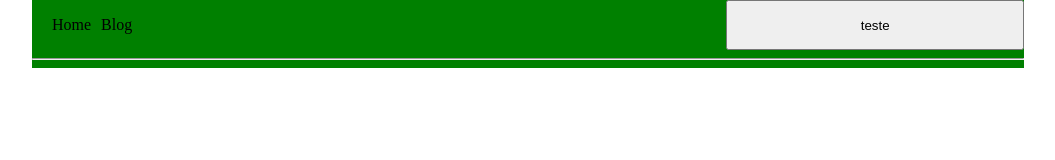
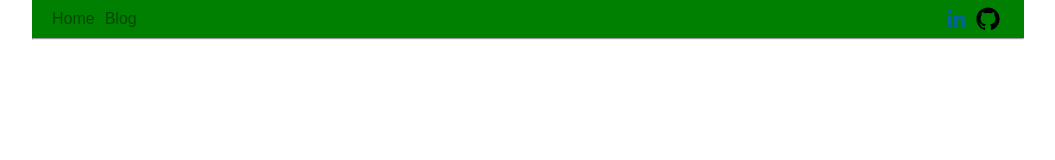
Before and after one commit to Elitro/Webpage, a website built with webpack: page src/index.html in a window 1280 px wide. Shown: the whole page, without its empty margins (112-1167 px from the left). Built offline with nearby package versions, Linux system fonts and the light colour scheme.

Commit message:
added social media buttons, working on switching page content when clicking the menu

```diff
--- /dev/null
+++ b/src/components/content/content.js
@@ -0,0 +1,25 @@
+const ContentModule = (function() {
+
+    function updateContent(option) {
+        const content = document.getElementById('content');
+        console.log('Change Content');
+        switch (option) {
+            case 'webpack':
+                {
+                    // content.parentNode.replaceChild(, content);
+                    console.log(content);
+                }
+                break;
+
+            default:
+                break;
+        }
+    }
+
+    return {
+        updateContent: updateContent
+    }
+
+})();
+
+export default ContentModule;
--- a/src/components/header/header.html
+++ b/src/components/header/header.html
@@ -1,4 +1,17 @@
 <nav id="main-nav">
-    <ul id="nav-menu"></ul>
-    <button class="media-button">teste</button>
+    <ul id="nav-menu" class="menu-list"></ul>
+    <ul class="social-media">
+        <a href="#" title="LinkedIn">
+            <svg class="icon linkedin" viewBox="0 0 512 512">
+                <path d="M186.4 142.4c0 19-15.3 34.5-34.2 34.5 -18.9 0-34.2-15.4-34.2-34.5 0-19 15.3-34.5 34.2-34.5C171.1 107.9 186.4 123.4 186.4 142.4zM181.4 201.3h-57.8V388.1h57.8V201.3zM273.8 201.3h-55.4V388.1h55.4c0 0 0-69.3 0-98 0-26.3 12.1-41.9 35.2-41.9 21.3 0 31.5 15 31.5 41.9 0 26.9 0 98 0 98h57.5c0 0 0-68.2 0-118.3 0-50-28.3-74.2-68-74.2 -39.6 0-56.3 30.9-56.3 30.9v-25.2H273.8z"/>
+            </svg>
+        </a>
+
+        <a href="#" title="GitHub">
+            <svg class="icon" viewBox="0 0 512 512">
+                <path d="M256 70.7c-102.6 0-185.9 83.2-185.9 185.9 0 82.1 53.3 151.8 127.1 176.4 9.3 1.7 12.3-4 12.3-8.9V389.4c-51.7 11.3-62.5-21.9-62.5-21.9 -8.4-21.5-20.6-27.2-20.6-27.2 -16.9-11.5 1.3-11.3 1.3-11.3 18.7 1.3 28.5 19.2 28.5 19.2 16.6 28.4 43.5 20.2 54.1 15.4 1.7-12 6.5-20.2 11.8-24.9 -41.3-4.7-84.7-20.6-84.7-91.9 0-20.3 7.3-36.9 19.2-49.9 -1.9-4.7-8.3-23.6 1.8-49.2 0 0 15.6-5 51.1 19.1 14.8-4.1 30.7-6.2 46.5-6.3 15.8 0.1 31.7 2.1 46.6 6.3 35.5-24 51.1-19.1 51.1-19.1 10.1 25.6 3.8 44.5 1.8 49.2 11.9 13 19.1 29.6 19.1 49.9 0 71.4-43.5 87.1-84.9 91.7 6.7 5.8 12.8 17.1 12.8 34.4 0 24.9 0 44.9 0 51 0 4.9 3 10.7 12.4 8.9 73.8-24.6 127-94.3 127-176.4C441.9 153.9 358.6 70.7 256 70.7z"/>
+            </svg>
+        </a>
+
+    </ul>
 </nav>
--- a/src/components/header/header.js
+++ b/src/components/header/header.js
@@ -1,4 +1,5 @@
 require('./header.scss');
+import ContentModule from '../content/content';
 
 const HeaderModule = (function() {
 
@@ -10,15 +11,11 @@ const HeaderModule = (function() {
     const options  = [
         {
             label: 'Home',
-            href: ''
+            href: '1'
         },
-        // {
-        //     label: 'Second',
-        //     href: ''
-        // },
         {
             label: 'Blog',
-            href: ''
+            href: '2'
         }
     ];
 
@@ -26,17 +23,24 @@ const HeaderModule = (function() {
     navMenu.parentNode.replaceChild(createMenu(options), navMenu);
 
     function createMenu(options) {
-        const menu = document.createElement('ul');
-        // const menu = document.getElementById('nav-menu');
+        const menu = templateDOM.getElementById('nav-menu');
 
         options.map((elem) => {
             const li = templateDOM.createElement('li');
+            li.addEventListener('click', (event) => {menuNavigate(event, elem.href), true});
             // li.setAttribute('href', elem.href);
             li.appendChild(document.createTextNode(elem.label));
+            li.setAttribute('class', 'menu-button');
             menu.appendChild(li);
         });
 
         return menu;
+    }
+
+    function menuNavigate(event, href) {
+        event.stopPropagation();
+        // console.log(`header ${href}`);
+        ContentModule.updateContent(href);
     }
 
     return {
@@ -44,5 +48,5 @@ const HeaderModule = (function() {
     }
 
 }());
-// export default greet;
+
 export default HeaderModule;
--- a/src/components/header/header.scss
+++ b/src/components/header/header.scss
@@ -1,10 +1,18 @@
+$ul-padding: 20px;
+
 nav {
     display: grid;
-    grid-template-columns: 70% 30%;
+    grid-template-columns: 60% 40%;
 }
 
 ul {
-    padding: 0px 20px 0px 20px;
+    margin: 0px;
+    padding: 0px $ul-padding 0px $ul-padding;
+    display: flex;
+    align-items: center;
+}
+
+.menu-list {
     list-style: none;
 
     li {
@@ -17,3 +25,38 @@ ul {
         padding: 10px 0px;
     }
 }
+
+.menu-button {
+    color: rgba(0,0,0,.44);
+    &:hover {
+        color: black;
+    }
+}
+
+.social-media {
+    display: flex;
+    justify-content: flex-end;
+
+    a {
+        display: flex;
+    }
+}
+
+.icon {
+    width: 2em;
+    height: 2em;
+
+    &:hover {
+        transform: scale(1.25);
+        transition-property: transform;
+        transition-duration: .5s;
+        transition-timing-function: ease-out;
+    }
+
+  }
+
+.linkedin {
+    path {
+        fill: #046399;
+    }
+}
--- a/src/index.html
+++ b/src/index.html
@@ -8,7 +8,7 @@
     <meta name="description" content="Webpage with information about me and my portfolio">
     <meta name="viewport" content="width=device-width, initial-scale=1.0">
 
-    <!-- <link rel="icon" type="image/x-icon" href="favicon.ico"> -->
+    <link rel="shortcut icon" href="favicon.ico" type="image/x-icon">
     <title>Web Page</title>
 </head>
 
@@ -18,7 +18,9 @@
 
             <div id="header"></div>
 
-            <hr>
+            <hr style="margin: 0px;">
+
+            <div id="content"></div>
 
         </div>
     </div>
--- a/src/main.js
+++ b/src/main.js
@@ -6,3 +6,7 @@ console.log('main.js');
 
 // debugger;
 document.getElementById('header').appendChild(HeaderModule.template);
+/*eslint no-unused-vars: 0*/
+function menuNavigate(event) {
+    console.log(`main ${event}`);
+}
--- a/src/styles.scss
+++ b/src/styles.scss
@@ -1,5 +1,6 @@
 body {
     margin: 0px;
+    font-family: Arial, Helvetica, sans-serif;
 }
 
 .page-body {
--- a/webpack.config.js
+++ b/webpack.config.js
@@ -44,11 +44,6 @@ module.exports = {
           // use style-loader in development
           fallback: "style-loader"
         })
-        // test: /\.s?css$/,
-        // use: extractSass.extract({
-        //     fallback: 'style-loader',
-        //     use: ['css-loader', 'sass-loader']
-        // })
       },
       {
         test: /\.js$/,
```
Also changed, not shown: src/components/content/content.html (added, +3 -0 lines), .eslintrc.js, src/components/content/content.scss (added), src/favicon.ico (added).
